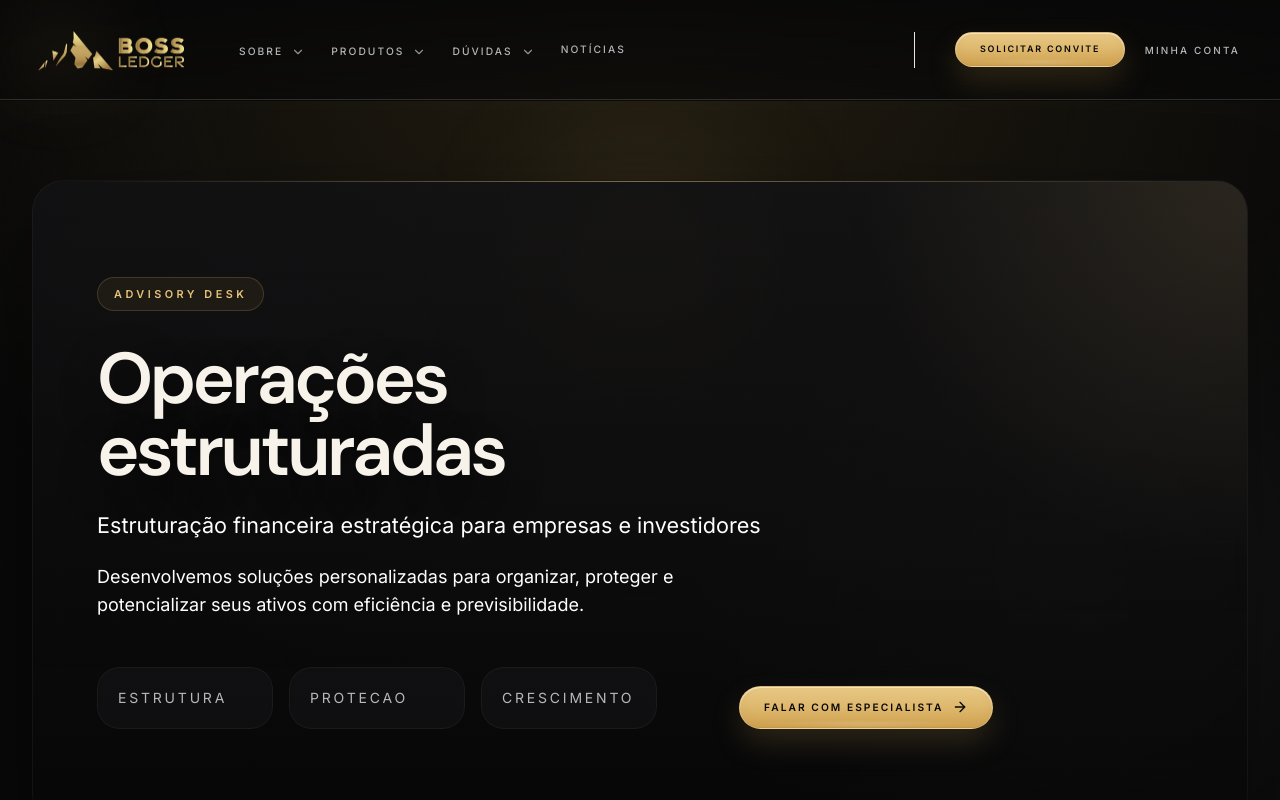
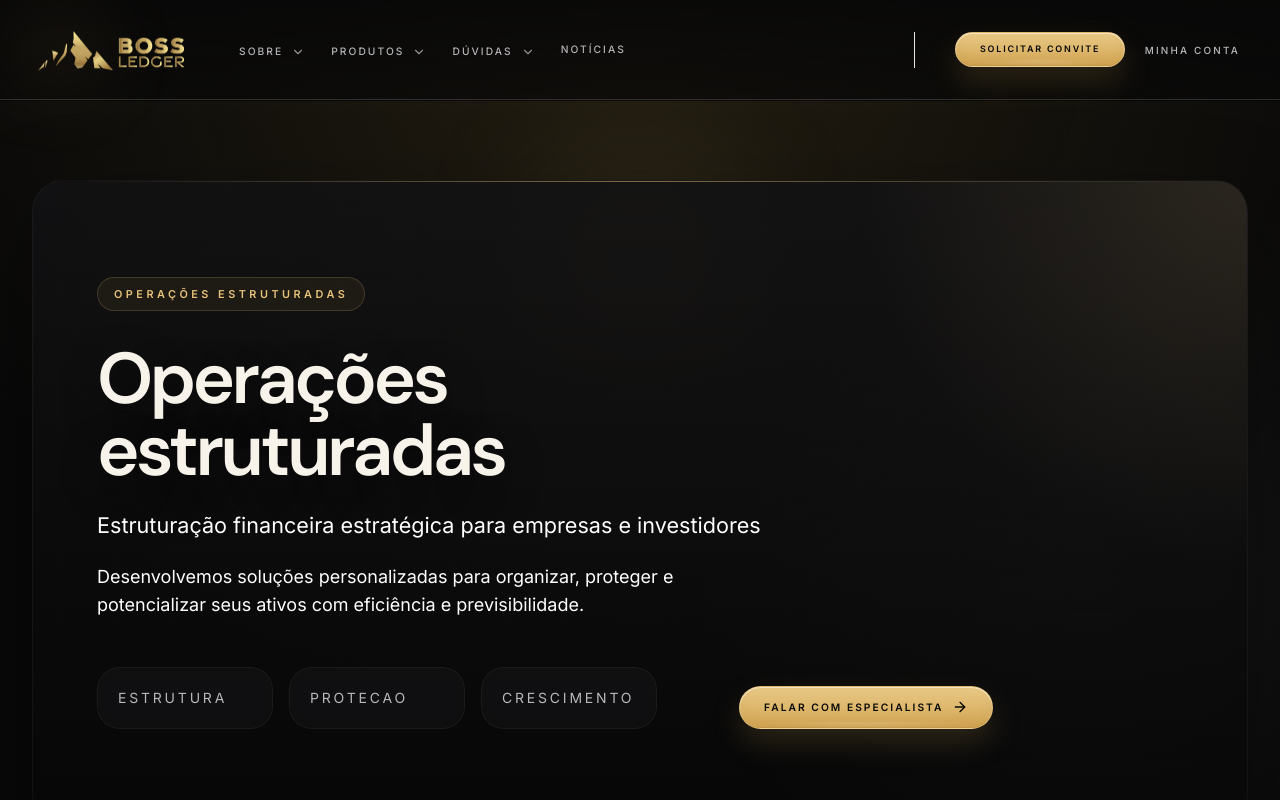
Before and after one commit to hevertonsouza10/BossBanking, a Next.js app: page /assessoria-boss in a window 1280 px wide. Shown: the top 800 px of the page. Built offline with nearby package versions, Linux system fonts and the light colour scheme.

Commit message:
Atualiza selo de operacoes estruturadas

```diff
--- a/app/(marketing)/assessoria-boss/page.tsx
+++ b/app/(marketing)/assessoria-boss/page.tsx
@@ -47,7 +47,7 @@ export default function AssessoriaBossPage() {
             <div className="absolute inset-x-10 top-0 h-px bg-[linear-gradient(90deg,transparent,rgba(230,194,122,0.5),transparent)]" />
             <div className="relative max-w-4xl space-y-8">
               <span className="inline-flex rounded-full border border-[rgba(230,194,122,0.18)] bg-[rgba(201,162,77,0.08)] px-4 py-2 text-[0.68rem] font-semibold uppercase tracking-[0.32em] text-[#e6c27a]">
-                Advisory Desk
+                Operações estruturadas
               </span>
               <div className="space-y-5">
                 <h1
```
